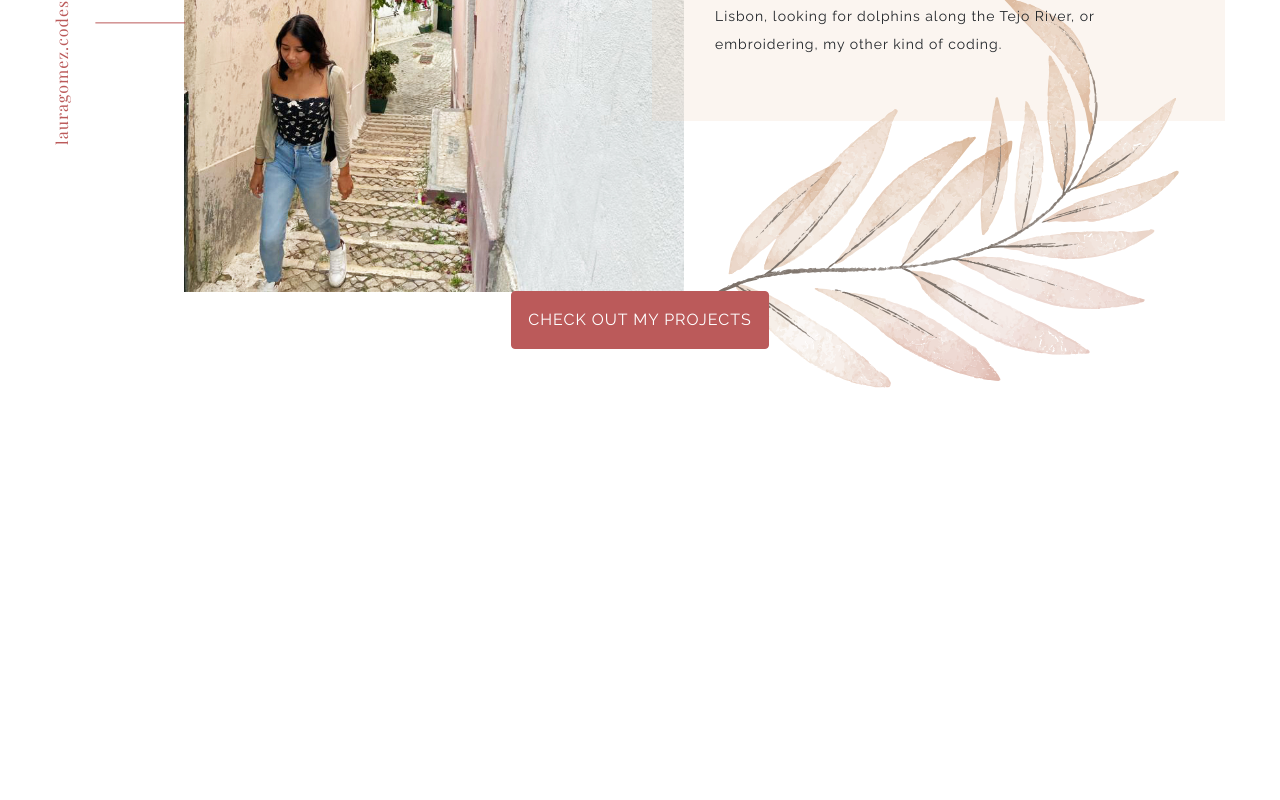
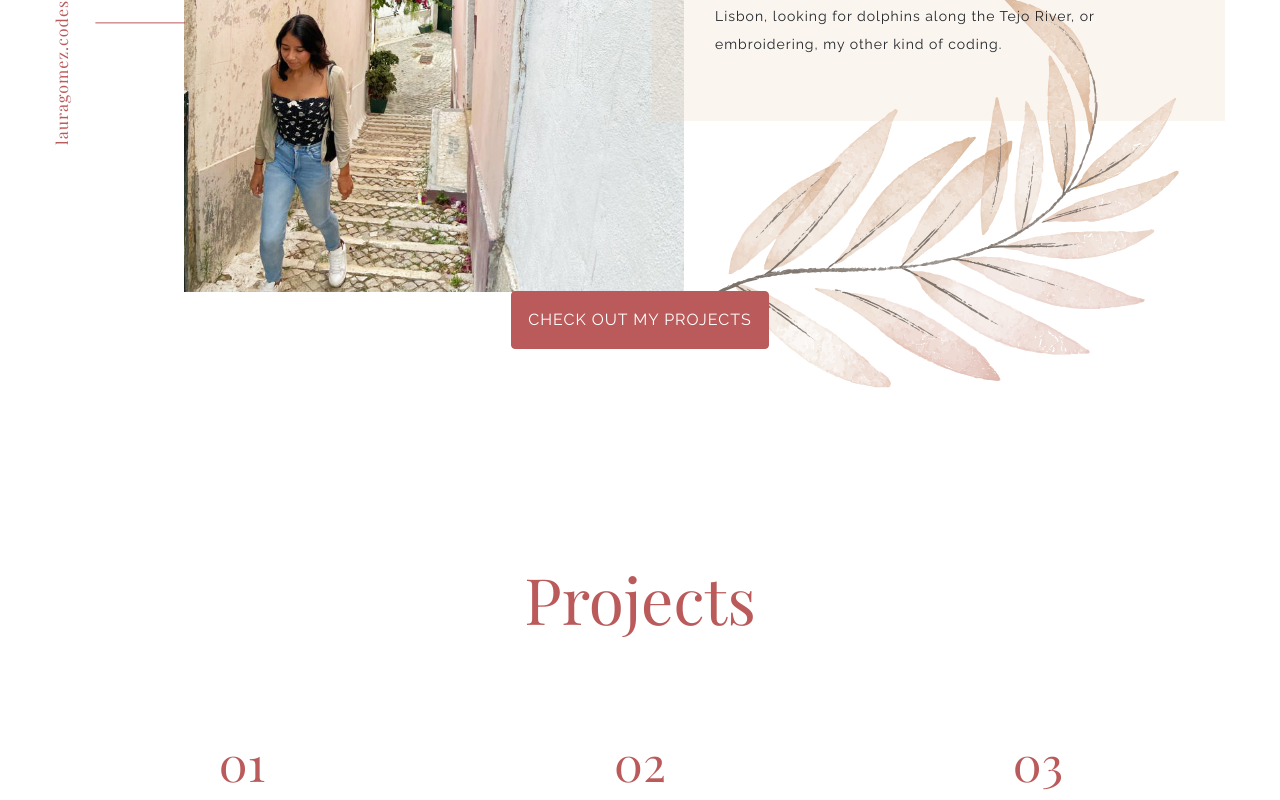
Before and after one commit to lauragomez04/react-portfolio, a React (Create React App) app: page / in a window 1280 px wide. Shown: the part 1301-2101 px from the top of the page. Before the commit the page ends 1890 px from the top, so only its background shows below. Built offline with nearby package versions, Linux system fonts and the light colour scheme; a web font is replaced by a local one.

Commit message:
Created new component for Projects

```diff
--- a/src/AboutMe.css
+++ b/src/AboutMe.css
@@ -1,7 +1,4 @@
 .about-title {
-  color: var(--primary-color);
-  font-family: var(--titles-font);
-  font-size: 64px;
   position: relative;
   top: 36px;
   margin-top: 92px;
@@ -69,6 +66,7 @@
   font-family: var(--paragraph-font);
   font-size: 18px;
   letter-spacing: 1px;
+  margin-bottom: -28px;
   padding: 16px !important;
   position: relative;
   bottom: 240px;
--- a/src/AboutMe.js
+++ b/src/AboutMe.js
@@ -18,7 +18,7 @@ export default function AboutMe() {
           </div>
         </div>
         <div className="col">
-          <h2 className="text-center about-title">About Me</h2>
+          <h2 className="text-center about-title title">About Me</h2>
           <p className="about-text">
             After supporting projects in different sectors as a product designer
             and digital marketer, I realized that front-end development is where
--- a/src/App.css
+++ b/src/App.css
@@ -12,6 +12,12 @@
   padding-right: 55px !important;
 }
 
+.title {
+  color: var(--primary-color);
+  font-family: var(--titles-font);
+  font-size: 64px;
+}
+
 @media (max-width: 960px) {
   .container-fluid {
     padding-left: 30px !important;
--- a/src/App.js
+++ b/src/App.js
@@ -2,6 +2,7 @@ import "./App.css";
 import Navbar from "./Navbar";
 import Introduction from "./Introduction";
 import AboutMe from "./AboutMe";
+import Projects from "./Projects";
 
 function App() {
   return (
@@ -10,6 +11,7 @@ function App() {
       <main className="container-fluid">
         <Introduction />
         <AboutMe />
+        <Projects />
       </main>
     </div>
   );
--- /dev/null
+++ b/src/Projects.css
@@ -0,0 +1,9 @@
+.Projects h3 {
+  color: var(--primary-color);
+  font-family: var(--titles-font);
+  font-size: 48px;
+}
+
+.projects-title {
+  margin-bottom: 96px;
+}
--- /dev/null
+++ b/src/Projects.js
@@ -0,0 +1,21 @@
+import React from "react";
+import "./Projects.css";
+
+export default function Projects() {
+  return (
+    <div className="Projects">
+      <h2 className="text-center title projects-title">Projects</h2>
+      <div className="row">
+        <div className="col project-1">
+          <h3 className="text-center">01</h3>
+        </div>
+        <div className="col project-2">
+          <h3 className="text-center">02</h3>
+        </div>
+        <div className="col project-3">
+          <h3 className="text-center">03</h3>
+        </div>
+      </div>
+    </div>
+  );
+}
```
Also changed, not shown: public/images/watercolor.svg (added).
